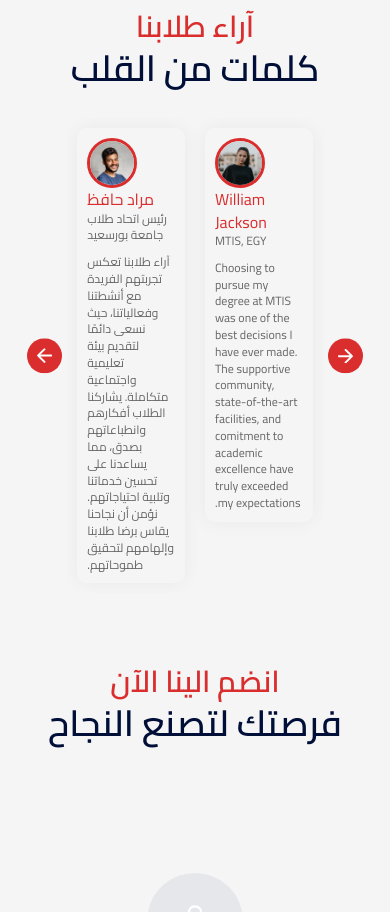
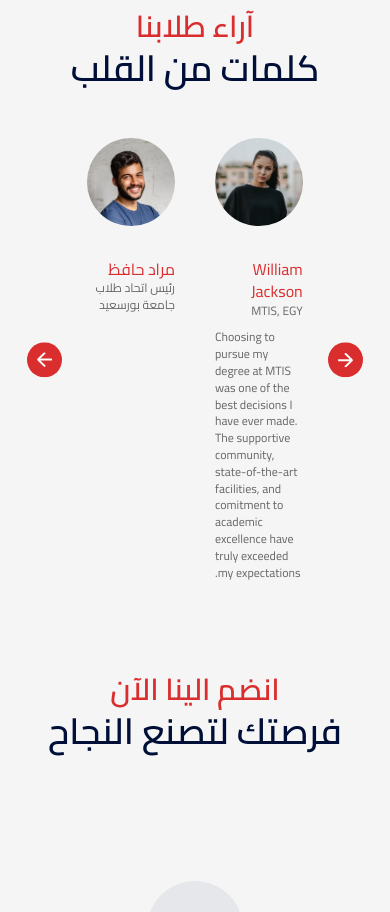
Before and after one commit to karimselim/For-Egypt, a Next.js app: page / in a window 390 px wide. Shown: the part 4460-5372 px from the top of the page. Built offline with nearby package versions, Linux system fonts and the light colour scheme.

Commit message:
chaning the card of testimonials

```diff
--- a/app/Components/Testimonials/Testimonials.css
+++ b/app/Components/Testimonials/Testimonials.css
@@ -33,23 +33,17 @@
   padding: 20px;
 }
 .slide {
-  box-shadow: 0 0 20px rgba(0, 0, 0, 0.05);
-  padding: 40px;
   border-radius: 10px;
   color: #676767;
   line-height: 1.4;
 }
 .slide img {
-  width: 65px;
   border-radius: 50%;
-  margin-right: 10px;
-  border: 4px solid #da2d2d;
+  margin: auto;
+  margin-bottom: 2rem;
 }
 .user-info {
-  display: flex;
-  align-items: center;
-  margin-bottom: 20px;
-  font-size: 15px;
+  text-align: right;
 }
 .user-info h3 {
   color: #da2d2d;
@@ -72,10 +66,6 @@
   .slide {
     padding: 10px;
   }
-  .slide img {
-    width: 50px;
-    border: 3px solid #da2d2d;
-  }
 }
 @media (max-width: 600px) {
   .user-info {
@@ -89,4 +79,8 @@
   .slider p {
     font-size: 12px;
   }
+
+  .slider ul li {
+    width: 100%;
+  }
 }
--- a/app/Components/Testimonials/Testimonials.jsx
+++ b/app/Components/Testimonials/Testimonials.jsx
@@ -51,13 +51,13 @@ const Testimonials = () => {
                   <span>رئيس اتحاد طلاب جامعة بورسعيد</span>
                 </div>
               </div>
-              <p>
+              {/* <p>
                 آراء طلابنا تعكس تجربتهم الفريدة مع أنشطتنا وفعالياتنا، حيث نسعى
                 دائمًا لتقديم بيئة تعليمية واجتماعية متكاملة. يشاركنا الطلاب
                 أفكارهم وانطباعاتهم بصدق، مما يساعدنا على تحسين خدماتنا وتلبية
                 احتياجاتهم. نؤمن أن نجاحنا يقاس برضا طلابنا وإلهامهم لتحقيق
                 طموحاتهم.
-              </p>
+              </p> */}
             </div>
           </li>
           <li>
```
